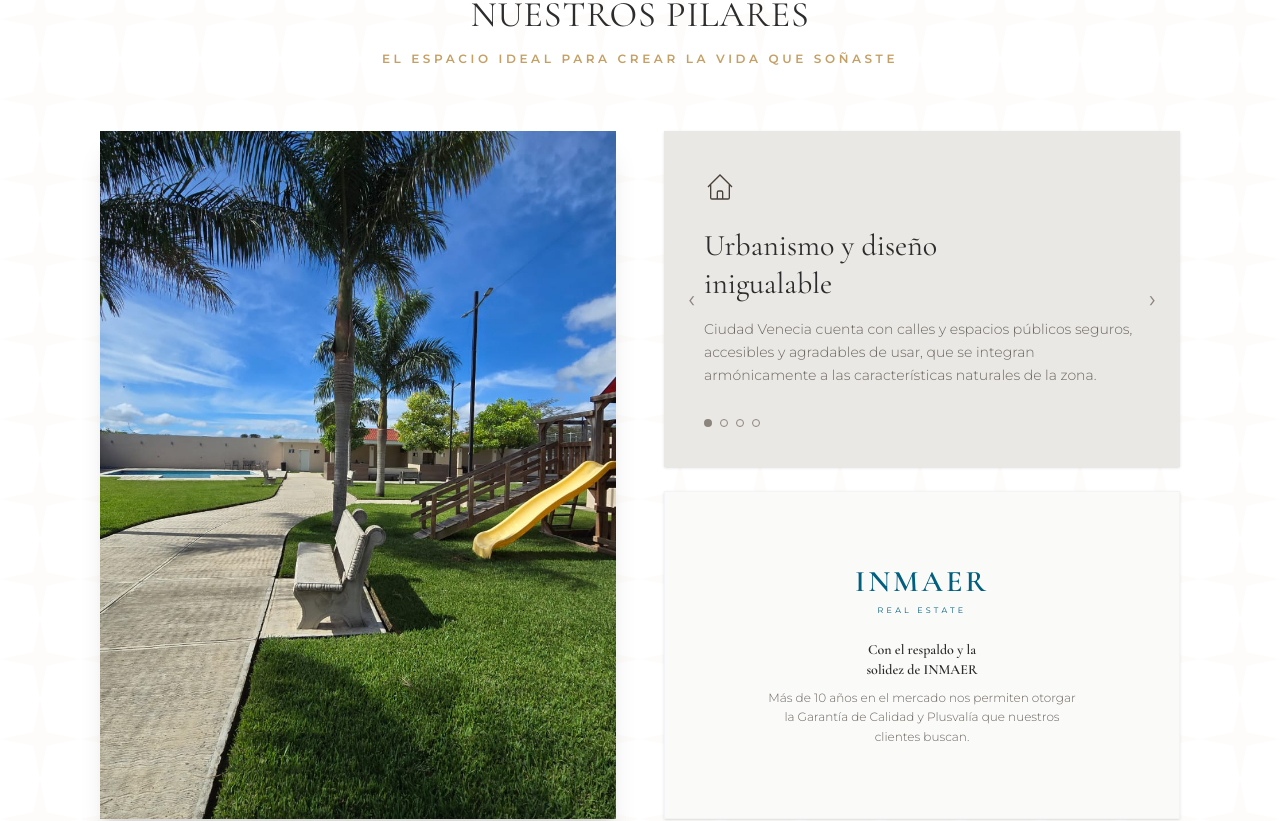
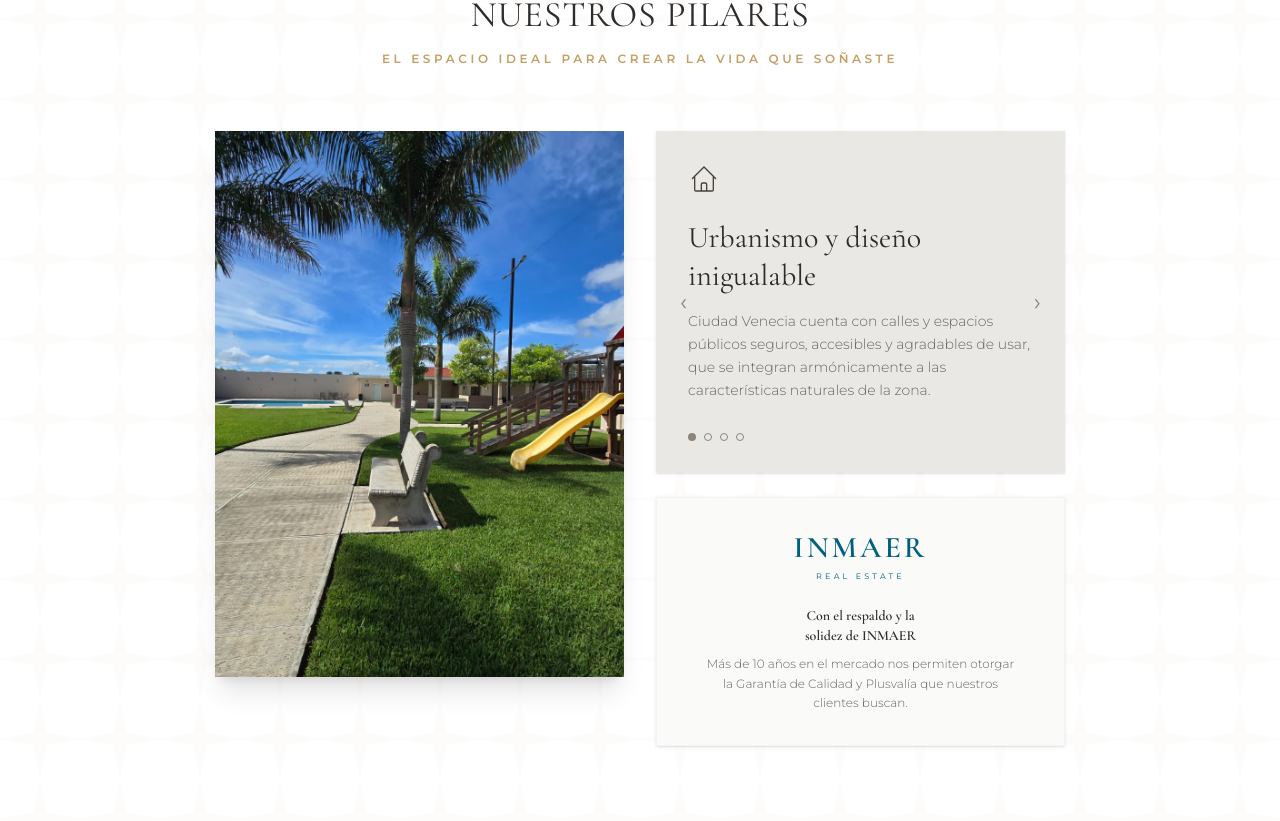
Before and after one commit to rplushn/ciudadvenecia, a Next.js app: page /design-5 in a window 1280 px wide. Shown: the part 5453-6274 px from the top of the page. Built offline with nearby package versions, Linux system fonts and the light colour scheme.

Commit message:
Further reduce 'Nuestros Pilares' container size by ~20% (from 1080px to 850px) to enhance the 'zoom out' effect.

```diff
--- a/src/app/design-5/page.tsx
+++ b/src/app/design-5/page.tsx
@@ -425,7 +425,7 @@ export default function Design5Page() {
          </div>
       </section>
 
-      {/* 10.5 NUESTROS PILARES (Terrasoles Style Replication - ZOOM OUT VERSION) */}
+      {/* 10.5 NUESTROS PILARES (Terrasoles Style Replication - ZOOM OUT VERSION v2) */}
       <section className="relative py-24 px-6 overflow-hidden bg-white">
           {/* Subtle Sunburst/Logo Pattern */}
           <div className="absolute inset-0 pointer-events-none opacity-[0.03]"
@@ -439,8 +439,8 @@ export default function Design5Page() {
           <div className="absolute top-0 left-1/4 w-[500px] h-[500px] rounded-full bg-[#EBE7DF]/40 blur-3xl -z-10"></div>
           <div className="absolute bottom-0 right-1/4 w-[500px] h-[500px] rounded-full bg-[#EBE7DF]/40 blur-3xl -z-10"></div>
 
-          {/* ZOOM OUT: max-w Reduced from 1400px to 1080px (~20-25% smaller) */}
-          <div className="max-w-[1080px] mx-auto relative z-10">
+          {/* ZOOM OUT: max-w Reduced FURTHER from 1080px to 850px (~20% more) */}
+          <div className="max-w-[850px] mx-auto relative z-10">
               {/* Header */}
               <div className="text-center mb-16">
                   <h2 className="font-serif-display text-4xl text-[#2C2C2C] mb-4 tracking-wide">NUESTROS PILARES</h2>
@@ -450,7 +450,7 @@ export default function Design5Page() {
               </div>
 
               {/* Split Content with GAP */}
-              <div className="grid grid-cols-1 lg:grid-cols-2 gap-8 lg:gap-12">
+              <div className="grid grid-cols-1 lg:grid-cols-2 gap-8">
                   {/* Left: Image (Vertical Aspect Ratio Forced) */}
                   <div className="aspect-[3/4] w-full relative overflow-hidden shadow-xl group bg-gray-200">
                       <img src="/homepage/versalles_outdoor.jpg.jpeg" alt="Nuestros Pilares" className="w-full h-full object-cover transition-transform duration-1000 group-hover:scale-105" />
@@ -459,7 +459,7 @@ export default function Design5Page() {
                   {/* Right: Info Blocks (Stacked & Separated) */}
                   <div className="flex flex-col gap-6 h-full">
                       {/* Top Block: Gray - Reduced Padding */}
-                      <div className="bg-[#EAE8E4] p-8 lg:p-10 flex-1 flex flex-col justify-center relative shadow-sm hover:shadow-md transition-shadow">
+                      <div className="bg-[#EAE8E4] p-8 flex-1 flex flex-col justify-center relative shadow-sm hover:shadow-md transition-shadow">
                           {/* House Icon (SVG) */}
                           <div className="w-8 h-8 mb-6 text-[#4A403A]">
                              <svg viewBox="0 0 24 24" fill="none" stroke="currentColor" strokeWidth="1">
@@ -485,7 +485,7 @@ export default function Design5Page() {
                       </div>
 
                       {/* Bottom Block: White - Reduced Padding */}
-                      <div className="bg-[#FAFAF9] p-8 lg:p-10 flex-1 flex flex-col justify-center items-center text-center shadow-sm border border-gray-100">
+                      <div className="bg-[#FAFAF9] p-8 flex-1 flex flex-col justify-center items-center text-center shadow-sm border border-gray-100">
                           {/* INMAER Logo Mock */}
                           <div className="mb-6 flex flex-col items-center">
                               <span className="font-serif-display text-3xl text-[#005F7F] tracking-widest font-bold">INMAER</span>
```
